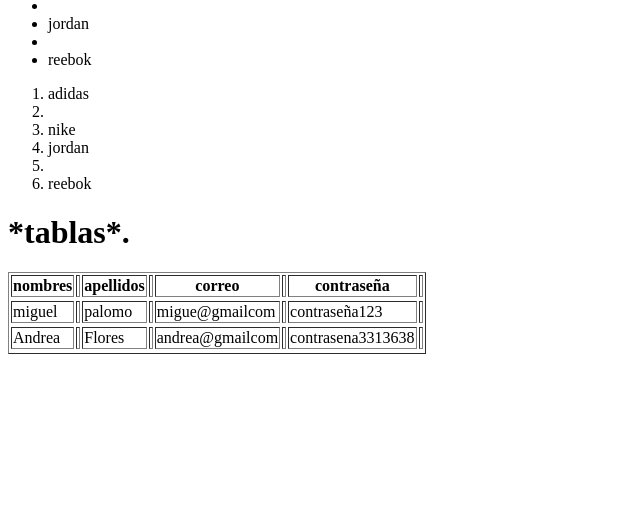
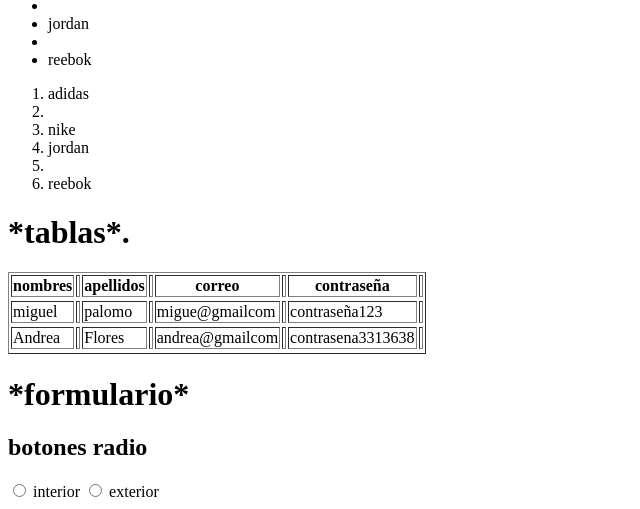
Before and after one commit to miguelpalomo25/Proyecto3313638, a plain HTML site: page index.html in a window 1280 px wide. Shown: the part 501-1010 px from the top of the page, without its empty margins (0-640 px from the left). Before the commit the page ends 863 px from the top, so only its background shows below. Drawn offline with Linux system fonts and the light colour scheme.

Commit message:
actualize las tablas con formulario

```diff
--- a/index.html
+++ b/index.html
@@ -52,5 +52,20 @@
         <td>contrasena3313638<td>
      <tr>
     <table>
+        <h1>*formulario*</h1>
+        <form action=""></form>
+            <h2>botones radio</h2>
+
+            <label for="">
+                <input type="radio">
+                interior
+            </label>
+
+             <label for="">
+                <input type="radio">
+                exterior
+            </label>
+
+
 </body>
 </html>
```
